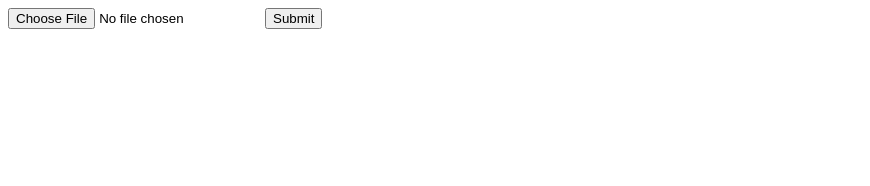
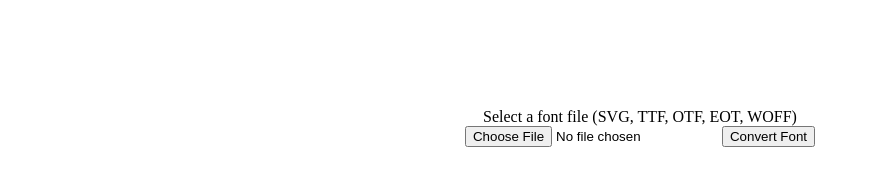
Before and after one commit to nkoster/webfont, a website: page public/index.html in a window 1280 px wide. Shown: the whole page, without its empty margins (0-870 px from the left). Drawn offline with Linux system fonts and the light colour scheme.

Commit message:
Some style

```diff
--- a/public/index.html
+++ b/public/index.html
@@ -2,12 +2,23 @@
 <html>
 <head>
 <meta http-equiv="Content-Type" content="text/html; charset=utf-8">
-<title>Skeleton</title>
+<title>Generate Web Fonts</title>
+<style>
+body {
+    text-align: center;
+}
+.form {
+    padding-top: 100px;
+}
+</style>
 </head>
 <body>
-    <form method="post" action="/submit-form" enctype="multipart/form-data">
-        <input type="file" name="document" />
-        <input type="submit" />
+    <form method="post" action="/get-zip" enctype="multipart/form-data">
+        <div class="form">
+            Select a font file (SVG, TTF, OTF, EOT, WOFF)
+        </div>
+        <input type="file" name="document"/>
+        <input type="submit" value="Convert Font"/>
     </form>
 </body>
 </html>
```
